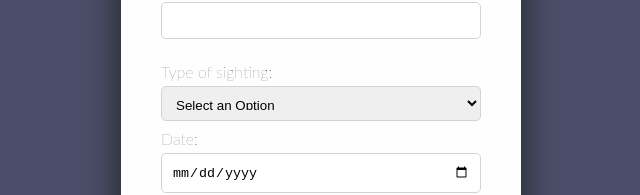
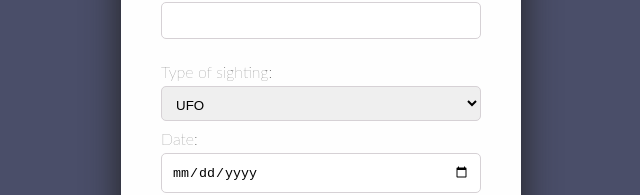
Before and after one commit to Fenrisulvur/SightingsWebService, a React (Create React App) app in the folder my-app/client/: page / in a window 1280 px wide. Both pictures are taken after a click on the button "Create Sighting". Shown: the part 153-348 px from the top of the page, without its empty margins (319-959 px from the left). Built offline with nearby package versions, Linux system fonts and the light colour scheme.

Commit message:
Fixed captilization of sighting types

```diff
--- a/my-app/client/src/App.js
+++ b/my-app/client/src/App.js
@@ -61,11 +61,12 @@ export default function App() {
       <label>
         Type of sighting:
         <select name="sighting" onChange={e => setSighting(e.target.value)} required>
-          <option value="select">Select an Option</option>
-          <option value="ufo">UFO</option>
-          <option value="creature">Creature</option>
-          <option value="meteor">Meteor</option>
-          <option value="flora">Flora</option>
+          <option value="UFO">UFO</option>
+          <option value="Cryptid">Cryptid</option>
+          <option value="Meteor">Meteor</option>
+          <option value="Flora">Flora</option>
+          <option value="Fauna">Fauna</option>
+          <option value="Humanoid">Humanoid</option>
         </select>
       </label>
 
```
Also changed, not shown: 1 other file (tests, documents, lock files or other folders).
